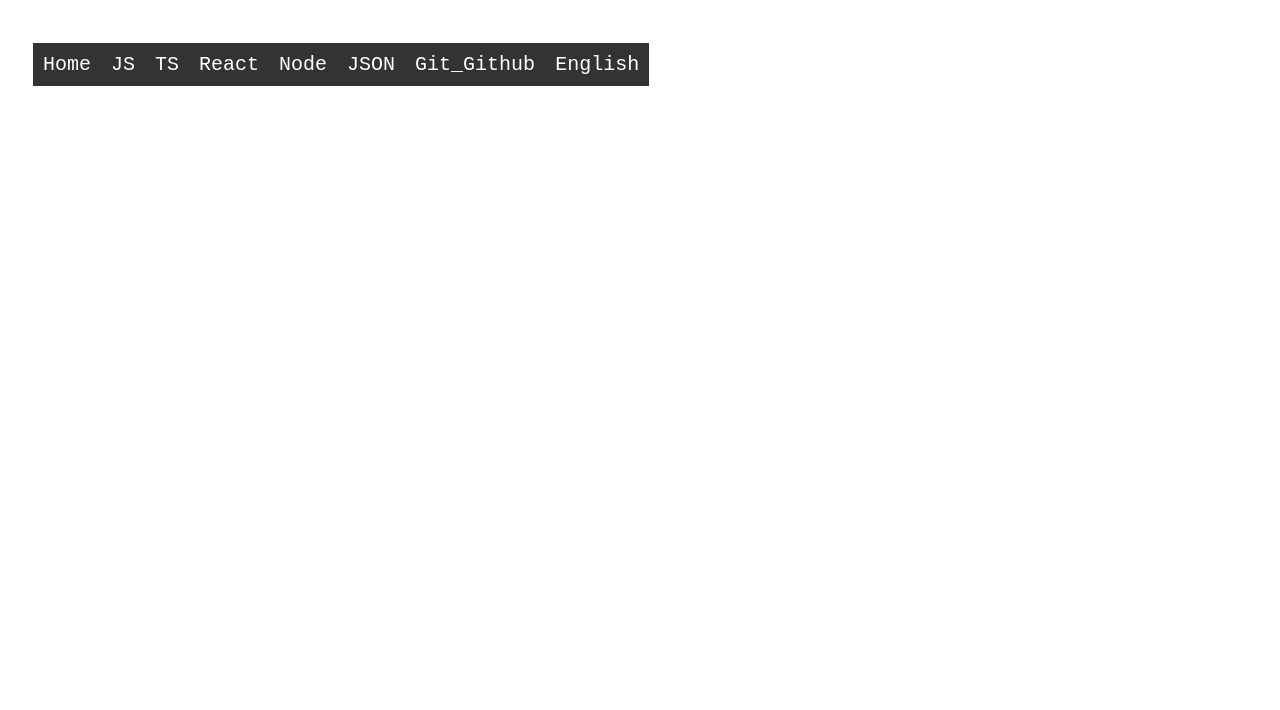
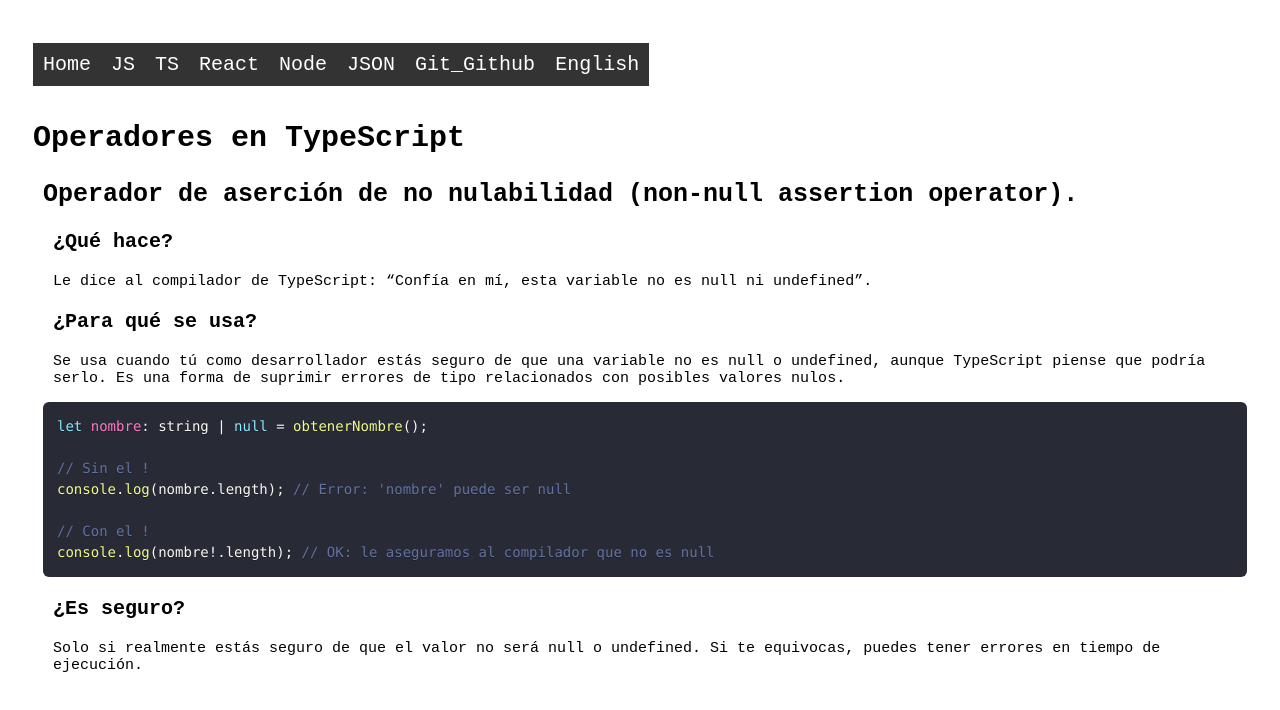
Before and after one commit to EALARA1998/Guia-Total-Lara, a React (Vite) app: page /ts/operators in a window 1280 px wide. Shown: the top 710 px of the page. Built offline with nearby package versions, Linux system fonts and the light colour scheme.

Commit message:
Se implemento un archivo index.ts dentro de la carpeta types donde se encuentran los types.

```diff
--- a/src/App.tsx
+++ b/src/App.tsx
@@ -19,6 +19,7 @@ import Json_JS from './pages/js/Json_JS';
 /*JS*/
 /*TS*/
 import Fundamentals_TS from './pages/ts/Fundamentals_TS';
+import Operators_TS from './pages/ts/Operators_TS';
 /*TS*/
 /*React*/
 import Components_React from './pages/react/Components_React';
@@ -42,7 +43,6 @@ import Fundamentals_Git from './pages/git/Fundamentals_Git';
   import Question_Forms_English from './pages/english/easy/Question_Forms_English';
   /*Easy_Grammar*/
 /*English*/
-
 export default function App() {
 
   return (
@@ -78,7 +78,8 @@ export default function App() {
             <li className='navbar_menu_section'>
               TS
               <ul className='navbar_menu_section_submenu'>
-                <li><Link to="/ts/fundamentals">Fundamentals_JS</Link></li>
+                <li><Link to="/ts/fundamentals">Fundamentals_TS</Link></li>
+                <li><Link to="/ts/operators">Operators_TS</Link></li>
               </ul>
             </li>
             <li className='navbar_menu_section'>
@@ -129,6 +130,7 @@ export default function App() {
             </li>
           </ul>
         </nav>
+        <section className='content'>
           <Routes>
             {/* ToDo Para rutas que no existan <Route path="*" element={<NotFound />} />*/}
             {/*Index*/}
@@ -152,6 +154,7 @@ export default function App() {
             {/*JS*/}
             {/*TS*/}
             <Route path="/ts/fundamentals" element={<Fundamentals_TS />} />
+            <Route path="/ts/operators" element={<Operators_TS />} />
             {/*TS*/}
             {/*React*/}
             <Route path="/react/components" element={<Components_React />} />
@@ -178,6 +181,7 @@ export default function App() {
             {/*Medium-Grammar*/}
             {/*English*/}
           </Routes>
+        </section>
       </Router>
     </>
   )
--- /dev/null
+++ b/src/pages/ts/Operators_TS.tsx
@@ -0,0 +1,33 @@
+import Code from "../../components/Code";
+
+export default function Operators_TS() {
+  return (
+    <>
+      <h1>Operadores en TypeScript</h1>
+      <section>
+        <h2>Operador de aserción de no nulabilidad (non-null assertion operator).</h2>
+        <section>
+          <h3>¿Qué hace?</h3>
+          <p>Le dice al compilador de TypeScript: “Confía en mí, esta variable no es null ni undefined”.</p>
+        </section>
+        <section>
+          <h3>¿Para qué se usa?</h3>
+          <p>Se usa cuando tú como desarrollador estás seguro de que una variable no es null o undefined, aunque TypeScript piense que podría serlo. Es una forma de suprimir errores de tipo relacionados con posibles valores nulos.</p>
+        </section>
+        <Code>{`
+          let nombre: string | null = obtenerNombre();
+
+          // Sin el !
+          console.log(nombre.length); // Error: 'nombre' puede ser null
+
+          // Con el !
+          console.log(nombre!.length); // OK: le aseguramos al compilador que no es null
+        `}</Code>
+        <section>
+          <h3>¿Es seguro?</h3>
+          <p>Solo si realmente estás seguro de que el valor no será null o undefined. Si te equivocas, puedes tener errores en tiempo de ejecución.</p>
+        </section>
+      </section>
+    </>
+  )
+}
--- /dev/null
+++ b/src/scss/menu/_content.scss
@@ -0,0 +1,5 @@
+.content{
+  section{
+    padding: 0 0 0 1rem;
+  }
+}
--- a/src/scss/menu/_index.scss
+++ b/src/scss/menu/_index.scss
@@ -1 +1,2 @@
-@forward "menu"
+@forward "menu";
+@forward "content";
--- a/src/styles/css/app.css
+++ b/src/styles/css/app.css
@@ -44,6 +44,34 @@ code {
 pre {
   margin: 0;
   padding: 0;
+}
+
+table {
+  width: 100%;
+  border-collapse: collapse;
+  font-size: 2rem;
+  background-color: #fff;
+}
+table thead {
+  background-color: #f2f2f2;
+}
+table thead th {
+  border: 1px solid #999;
+  padding: 10px 15px;
+  font-weight: bold;
+  text-transform: uppercase;
+  letter-spacing: 0.5px;
+  text-align: left;
+  vertical-align: middle;
+}
+table tbody tr:nth-child(even) {
+  background-color: #fafafa;
+}
+table tbody tr td {
+  border: 1px solid #999;
+  padding: 10px 15px;
+  text-align: left;
+  vertical-align: middle;
 }
 
 .navbar_menu {
@@ -101,4 +129,8 @@ pre {
 }
 .navbar_menu_section:hover > .navbar_menu_section_submenu {
   display: block;
+}
+
+.content section {
+  padding: 0 0 0 1rem;
 }/*# sourceMappingURL=app.css.map */
```
Also changed, not shown: src/components/Section.tsx (added, +9 -0 lines), src/scss/base/_globales.scss (+34 -0 lines), 1 other file (tests, documents, lock files or other folders). Lines whose indentation alone changed are shown as unchanged.
